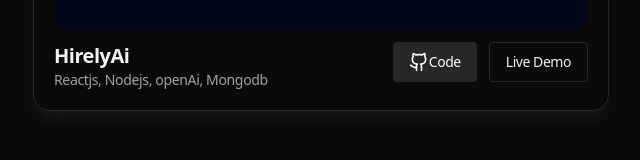
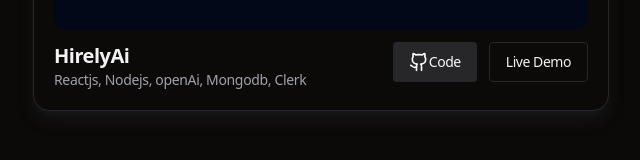
Before and after one commit to AyshaHamna/my-portfolio, a React (Vite) app: page / in a window 1280 px wide. Shown: the part 1816-1976 px from the top of the page, without its empty margins (319-959 px from the left). Built offline with nearby package versions, Linux system fonts and the light colour scheme.

Commit message:
updated content of a project

```diff
--- a/src/components/ProjectCard.tsx
+++ b/src/components/ProjectCard.tsx
@@ -33,12 +33,12 @@
   },
   {
     name: "HirelyAi",
-    techStack: "Reactjs, Nodejs, openAi, Mongodb",
+    techStack: "Reactjs, Nodejs, openAi, Mongodb, Clerk",
     description:
       "Job Portal powered by AI, with applicant rating system based on responses.",
     image: "hirelyai-app.png",
     githubRepo: "https://github.com/AyshaHamna/ai-job-frontend",
-    link: "https://aidf-front-end-hamna.netlify.app/",
+    link: "https://ai-job-frontend.vercel.app/",
   },
 ];
 
```
